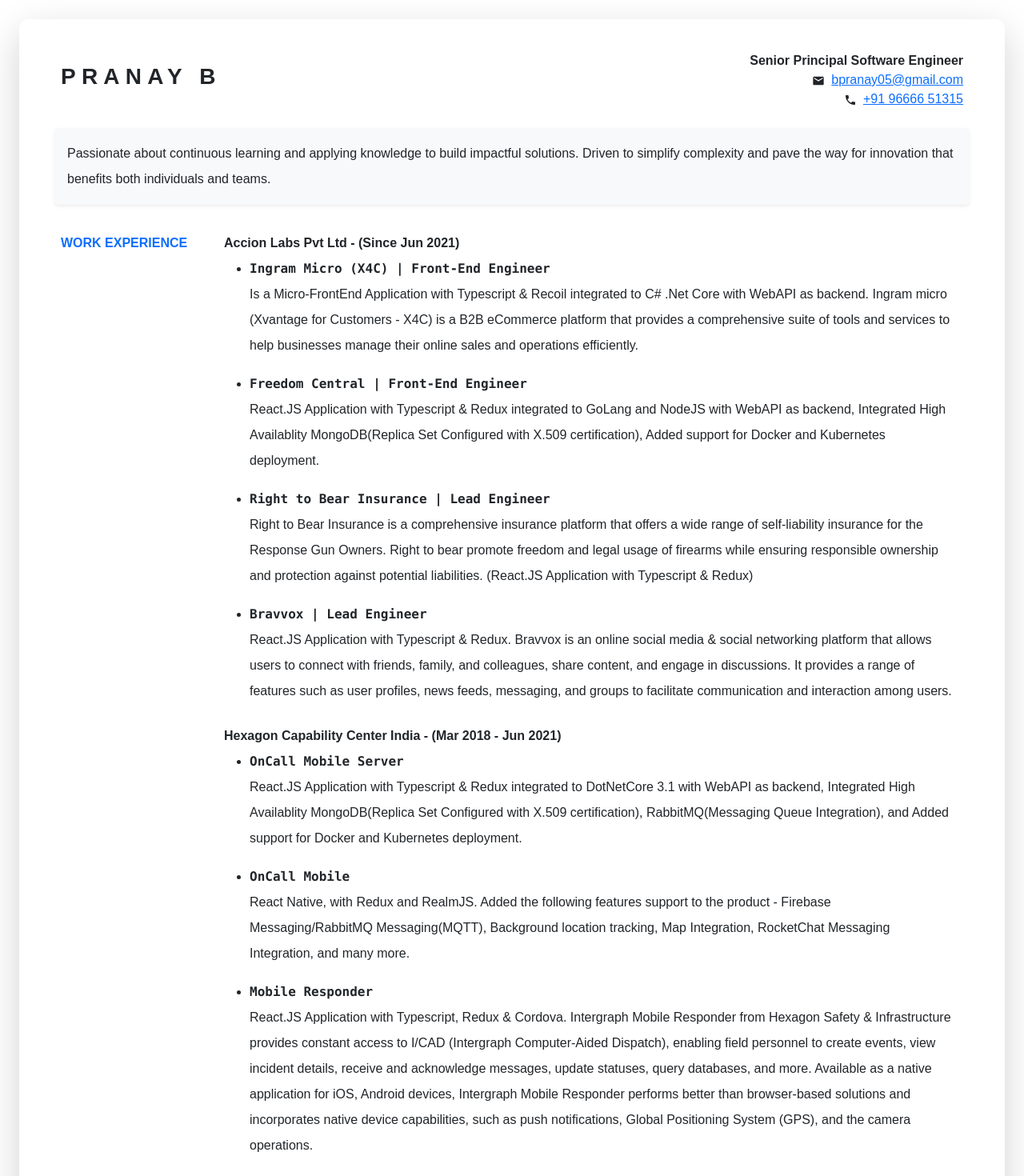
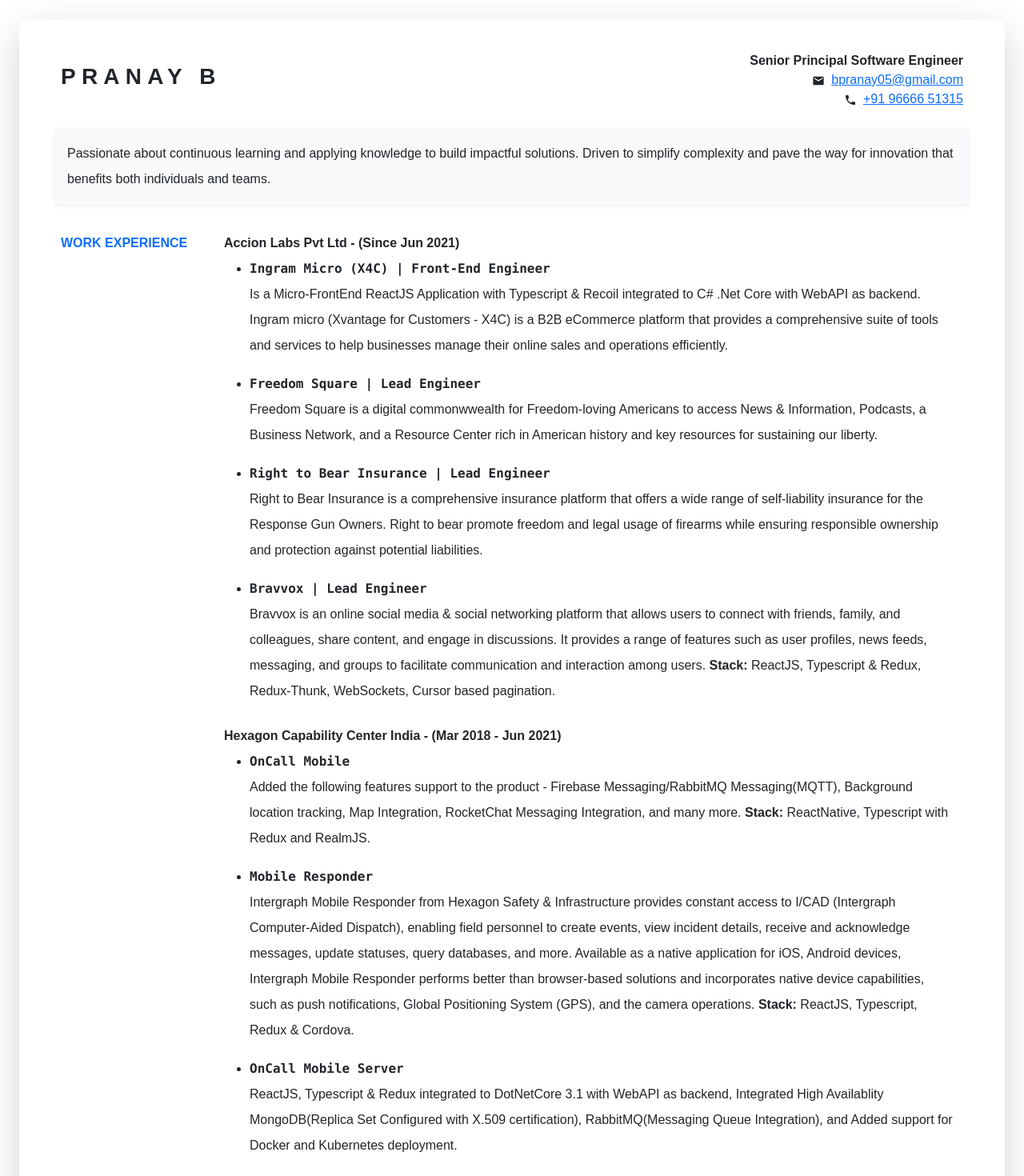
Before and after one commit to pranayboddu/resume, a React (Vite) app: page / in a window 1280 px wide. Shown: the top 1470 px of the page at 80% size. Built offline with nearby package versions, Linux system fonts and the light colour scheme; a web font is replaced by a local one.

Commit message:
Updated project description

```diff
--- a/src/components/DetailSection.tsx
+++ b/src/components/DetailSection.tsx
@@ -1,7 +1,7 @@
 import React, { ReactElement } from 'react';
-import { Container, Col, Row, Figure } from "react-bootstrap"
+import { Container, Col, Row, Figure } from "react-bootstrap";
+import DividerPNG from "../assets/divider.png";
 import "../css/DetailSection.css";
-import DividerPNG from "../assets/divider.png";
 
 export interface IDetailSection {
     title: string,
--- a/src/components/ResumeBody.tsx
+++ b/src/components/ResumeBody.tsx
@@ -1,4 +1,4 @@
-import { Container, Row, Col, Button, Card, Badge } from "react-bootstrap"
+import { Container, Row, Col, Button } from "react-bootstrap"
 import { FaGolang, FaReact, FaNodeJs, FaDocker, FaPhp, FaJs, FaHtml5, FaCss3Alt, FaCode, FaGitAlt, FaChrome, FaBitbucket } from 'react-icons/fa6';
 import { SiTypescript, SiRedux, SiMongodb, SiJquery, SiGraphql, SiDotnet, SiMysql, SiApachecordova, SiSocketdotio, SiLivechat, SiRecoil, SiJira } from 'react-icons/si';
 import DetailSection, { IDetailSection } from './DetailSection';
@@ -19,26 +19,28 @@
                     <li>
                         <p className={fontStyleClass}>Ingram Micro (X4C) | Front-End Engineer</p>
                         <p>
-                            Is a Micro-FrontEnd Application with Typescript & Recoil integrated to C# .Net Core with WebAPI as backend.
+                            Is a Micro-FrontEnd ReactJS Application with Typescript & Recoil integrated to C# .Net Core with WebAPI as backend.
+                            <br />
                             Ingram micro (Xvantage for Customers - X4C) is a B2B eCommerce platform that provides a comprehensive suite of tools and services to help businesses manage their online sales and operations efficiently.
                         </p>
                     </li>
                     <li>
-                        <p className={fontStyleClass}>Freedom Central | Front-End Engineer</p>
+                        <p className={fontStyleClass}>Freedom Square | Lead Engineer</p>
                         <p>
-                            React.JS Application with Typescript & Redux integrated to GoLang and NodeJS with WebAPI as backend, Integrated High Availablity MongoDB(Replica Set Configured with X.509 certification), Added support for Docker and Kubernetes deployment.
+                            Freedom Square is a digital commonwwealth for Freedom-loving Americans to access News & Information, Podcasts, a Business Network, and a Resource Center rich in American history and key resources for sustaining our liberty.
                         </p>
                     </li>
                     <li>
                         <p className={fontStyleClass}>Right to Bear Insurance | Lead Engineer</p>
                         <p>
-                            Right to Bear Insurance is a comprehensive insurance platform that offers a wide range of self-liability insurance for the Response Gun Owners. Right to bear promote freedom and legal usage of firearms while ensuring responsible ownership and protection against potential liabilities. (React.JS Application with Typescript & Redux)
+                            Right to Bear Insurance is a comprehensive insurance platform that offers a wide range of self-liability insurance for the Response Gun Owners. Right to bear promote freedom and legal usage of firearms while ensuring responsible ownership and protection against potential liabilities.
                         </p>
                     </li>
                     <li>
                         <p className={fontStyleClass}>Bravvox | Lead Engineer</p>
                         <p>
-                            React.JS Application with Typescript & Redux. Bravvox is an online social media & social networking platform that allows users to connect with friends, family, and colleagues, share content, and engage in discussions. It provides a range of features such as user profiles, news feeds, messaging, and groups to facilitate communication and interaction among users.
+                            Bravvox is an online social media & social networking platform that allows users to connect with friends, family, and colleagues, share content, and engage in discussions. It provides a range of features such as user profiles, news feeds, messaging, and groups to facilitate communication and interaction among users.
+                            <b> Stack:</b> ReactJS, Typescript & Redux, Redux-Thunk, WebSockets, Cursor based pagination.
                         </p>
                     </li>
                 </ul>
@@ -49,21 +51,23 @@
             details: (
                 <ul>
                     <li>
-                        <p className={fontStyleClass}>OnCall Mobile Server</p>
-                        <p>
-                            React.JS Application with Typescript & Redux integrated to DotNetCore 3.1 with WebAPI as backend, Integrated High Availablity MongoDB(Replica Set Configured with X.509 certification), RabbitMQ(Messaging Queue Integration), and Added support for Docker and Kubernetes deployment.
-                        </p>
-                    </li>
-                    <li>
                         <p className={fontStyleClass}>OnCall Mobile</p>
                         <p>
-                            React Native, with Redux and RealmJS. Added the following features support to the product - Firebase Messaging/RabbitMQ Messaging(MQTT), Background location tracking, Map Integration, RocketChat Messaging Integration, and many more.
+                            Added the following features support to the product - Firebase Messaging/RabbitMQ Messaging(MQTT), Background location tracking, Map Integration, RocketChat Messaging Integration, and many more.
+                            <b> Stack:</b> ReactNative, Typescript with Redux and RealmJS.
                         </p>
                     </li>
                     <li>
                         <p className={fontStyleClass}>Mobile Responder</p>
+                        <p >
+                            Intergraph Mobile Responder from Hexagon Safety & Infrastructure provides constant access to I/CAD (Intergraph Computer-Aided Dispatch), enabling field personnel to create events, view incident details, receive and acknowledge messages, update statuses, query databases, and more. Available as a native application for iOS, Android devices, Intergraph Mobile Responder performs better than browser-based solutions and incorporates native device capabilities, such as push notifications, Global Positioning System (GPS), and the camera operations.
+                            <b> Stack:</b> ReactJS, Typescript, Redux & Cordova.
+                        </p>
+                    </li>
+                    <li>
+                        <p className={fontStyleClass}>OnCall Mobile Server</p>
                         <p>
-                            React.JS Application with Typescript, Redux & Cordova. Intergraph Mobile Responder from Hexagon Safety & Infrastructure provides constant access to I/CAD (Intergraph Computer-Aided Dispatch), enabling field personnel to create events, view incident details, receive and acknowledge messages, update statuses, query databases, and more. Available as a native application for iOS, Android devices, Intergraph Mobile Responder performs better than browser-based solutions and incorporates native device capabilities, such as push notifications, Global Positioning System (GPS), and the camera operations.
+                            ReactJS, Typescript & Redux integrated to DotNetCore 3.1 with WebAPI as backend, Integrated High Availablity MongoDB(Replica Set Configured with X.509 certification), RabbitMQ(Messaging Queue Integration), and Added support for Docker and Kubernetes deployment.
                         </p>
                     </li>
                 </ul>
--- a/src/components/ResumeFooter.tsx
+++ b/src/components/ResumeFooter.tsx
@@ -7,5 +7,6 @@
                 Thanks for your time.
                 {/* Thanks for you time. Hope you got my latest Resume.<br/> If not, you can find at <a href={"https://stealth-grid.github.io/resume"}>https://stealth-grid.github.io/resume</a>. */}
             </Col>
-        </Container>)
+        </Container>
+    )
 }
```
